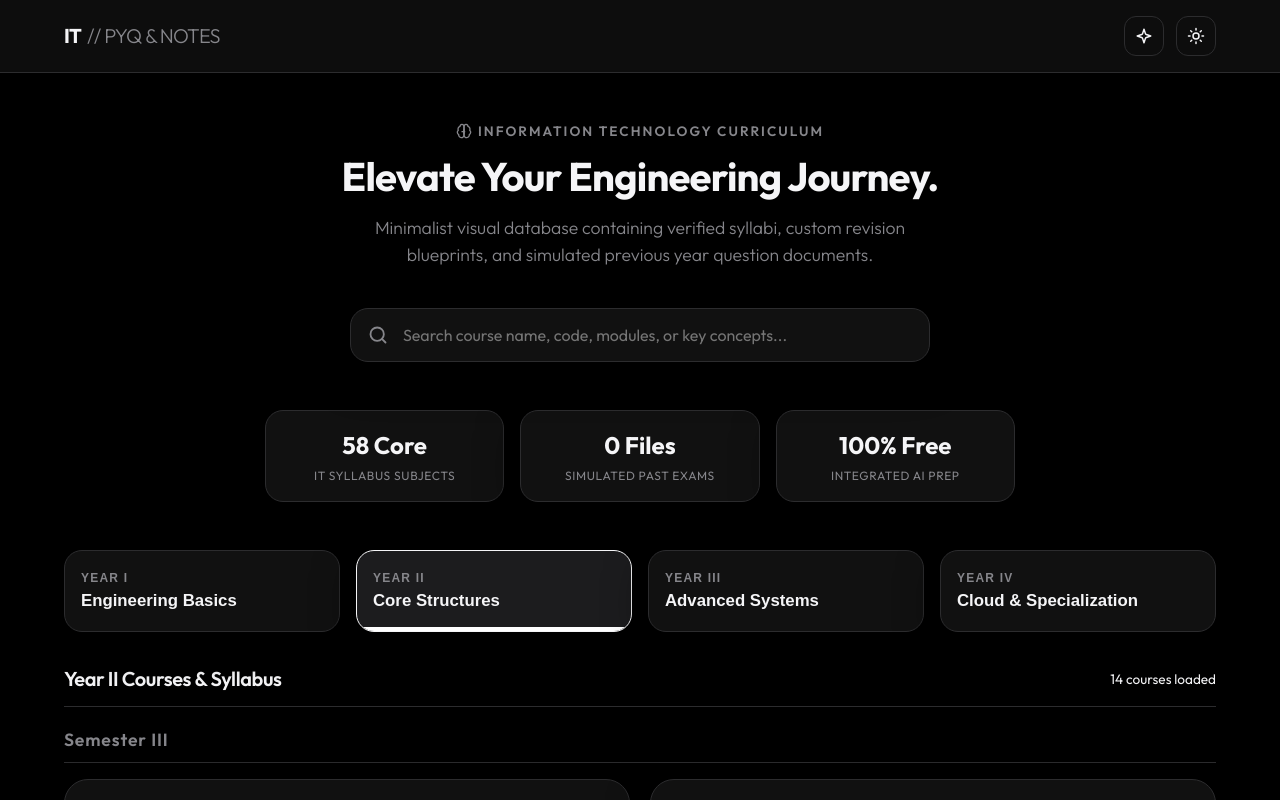
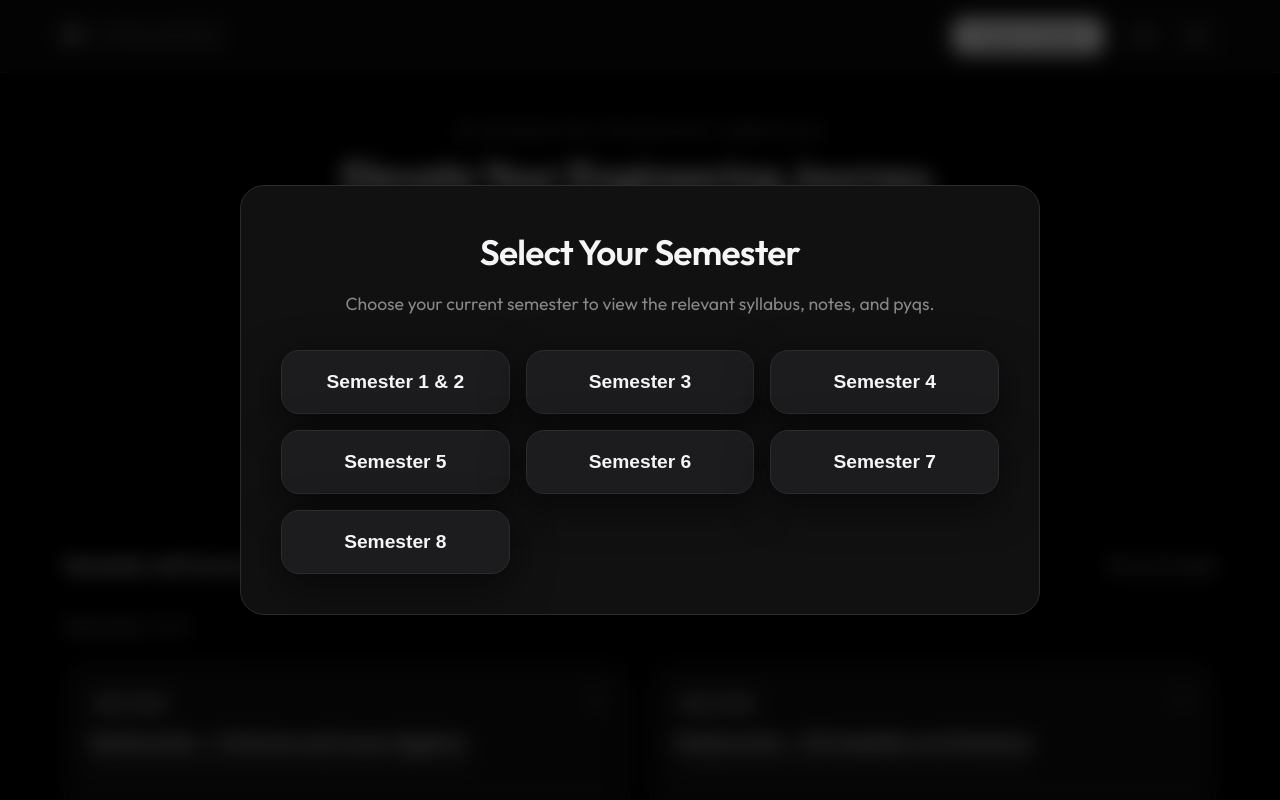
Before and after one commit to dp2005317/UIT-PYQ-AND-NOTES-WEB, a React (Vite) app: page / in a window 1280 px wide. Shown: the top 800 px of the page. Built offline with nearby package versions, Linux system fonts and the light colour scheme.

Commit message:
feat: add semester selection feature

```diff
--- a/src/App.tsx
+++ b/src/App.tsx
@@ -9,7 +9,7 @@ import './index.css';
 
 function App() {
   const [theme, setTheme] = useState<string>(localStorage.getItem('theme') || 'dark');
-  const [activeYear, setActiveYear] = useState<number>(2);
+  const [activeSemester, setActiveSemester] = useState<string | null>(localStorage.getItem('activeSemester') || null);
   const [searchQuery, setSearchQuery] = useState<string>('');
   const [selectedSubject, setSelectedSubject] = useState<Subject | null>(null);
   const [toastMessage, setToastMessage] = useState<string | null>(null);
@@ -18,6 +18,14 @@ function App() {
     document.documentElement.setAttribute('data-theme', theme);
     localStorage.setItem('theme', theme);
   }, [theme]);
+
+  useEffect(() => {
+    if (activeSemester) {
+      localStorage.setItem('activeSemester', activeSemester);
+    } else {
+      localStorage.removeItem('activeSemester');
+    }
+  }, [activeSemester]);
 
   const toggleTheme = () => {
     setTheme(prev => prev === 'dark' ? 'light' : 'dark');
@@ -34,12 +42,12 @@ function App() {
     const query = searchQuery.trim().toLowerCase();
     let list: Subject[] = [];
 
-    if (query) {
-      Object.values(SYLLABUS_DATA).forEach(y => {
-        list.push(...y);
-      });
-    } else {
-      list = SYLLABUS_DATA[activeYear] || [];
+    Object.values(SYLLABUS_DATA).forEach(y => {
+      list.push(...y);
+    });
+
+    if (!query && activeSemester) {
+      list = list.filter(sub => sub.semester === activeSemester);
     }
 
     if (!query) return list;
@@ -68,7 +76,29 @@ function App() {
         theme={theme}
         toggleTheme={toggleTheme}
         toggleSettings={() => {}} // Skipping full API config modal for now to keep it minimal as requested by rules
+        onChangeSemester={() => setActiveSemester(null)}
       />
+
+      {/* Semester Selection Overlay */}
+      {!activeSemester && (
+        <div className="semester-overlay">
+          <div className="semester-modal">
+            <h2>Select Your Semester</h2>
+            <p>Choose your current semester to view the relevant syllabus, notes, and pyqs.</p>
+            <div className="semester-grid">
+              {['I & II', 'III', 'IV', 'V', 'VI', 'VII', 'VIII'].map((sem, idx) => (
+                <button
+                  key={sem}
+                  className="semester-btn"
+                  onClick={() => setActiveSemester(sem)}
+                >
+                  Semester {sem === 'I & II' ? '1 & 2' : idx + 2}
+                </button>
+              ))}
+            </div>
+          </div>
+        </div>
+      )}
 
       <main className="app-container">
         <Hero
@@ -77,38 +107,9 @@ function App() {
           setSearchQuery={setSearchQuery}
         />
 
-        {!searchQuery.trim() && (
-          <div className="year-grid" id="year-tabs-container">
-            {[1, 2, 3, 4].map(year => {
-              const names: Record<number, string> = {
-                1: 'Engineering Basics',
-                2: 'Core Structures',
-                3: 'Advanced Systems',
-                4: 'Cloud & Specialization'
-              };
-              const numerals: Record<number, string> = {
-                1: 'Year I',
-                2: 'Year II',
-                3: 'Year III',
-                4: 'Year IV'
-              };
-              return (
-                <button
-                  key={year}
-                  className={`year-tab-button ${activeYear === year ? 'active' : ''}`}
-                  onClick={() => setActiveYear(year)}
-                >
-                  <span className="year-num">{numerals[year]}</span>
-                  <span className="year-name">{names[year]}</span>
-                </button>
-              );
-            })}
-          </div>
-        )}
-
         <div className="subjects-title-row">
           <h2 style={{ fontSize: '1.25rem' }}>
-            {searchQuery.trim() ? `Search Results for "${searchQuery.trim()}"` : `Year ${['I','II','III','IV'][activeYear-1]} Courses & Syllabus`}
+            {searchQuery.trim() ? `Search Results for "${searchQuery.trim()}"` : `Semester ${activeSemester === 'I & II' ? '1 & 2' : activeSemester} Courses & Syllabus`}
           </h2>
           <span className="text-secondary" style={{ fontSize: '0.85rem' }}>
             {subjects.length} courses loaded
--- a/src/components/Header.tsx
+++ b/src/components/Header.tsx
@@ -4,9 +4,10 @@ interface HeaderProps {
   theme: string;
   toggleTheme: () => void;
   toggleSettings: (open: boolean) => void;
+  onChangeSemester: () => void;
 }
 
-export const Header: React.FC<HeaderProps> = ({ theme, toggleTheme, toggleSettings }) => {
+export const Header: React.FC<HeaderProps> = ({ theme, toggleTheme, toggleSettings, onChangeSemester }) => {
   return (
     <header className="site-header">
       <div className="header-inner">
@@ -17,6 +18,9 @@ export const Header: React.FC<HeaderProps> = ({ theme, toggleTheme, toggleSettin
         </div>
 
         <div className="header-actions">
+          <button className="btn-primary" onClick={onChangeSemester} style={{ marginRight: '8px' }}>
+            Change Semester
+          </button>
           <button className="btn-icon" onClick={() => toggleSettings(true)} title="Configure Gemini API Settings">
             <svg width="18" height="18" viewBox="0 0 24 24" fill="none" stroke="currentColor" strokeWidth="2" strokeLinecap="round" strokeLinejoin="round"><path d="m12 3-1.912 5.813a2 2 0 0 1-1.275 1.275L3 12l5.813 1.912a2 2 0 0 1 1.275 1.275L12 21l1.912-5.813a2 2 0 0 1 1.275-1.275L21 12l-5.813-1.912a2 2 0 0 1-1.275-1.275L12 3Z" /></svg>
           </button>
--- a/src/index.css
+++ b/src/index.css
@@ -1098,3 +1098,74 @@ h1, h2, h3, h4 {
     max-width: 100%;
   }
 }
+
+/* Semester Selection Overlay */
+.semester-overlay {
+  position: fixed;
+  top: 0;
+  left: 0;
+  width: 100vw;
+  height: 100vh;
+  background-color: rgba(0, 0, 0, 0.7);
+  backdrop-filter: blur(10px);
+  -webkit-backdrop-filter: blur(10px);
+  z-index: 9999;
+  display: flex;
+  align-items: center;
+  justify-content: center;
+}
+
+.semester-modal {
+  background-color: var(--bg-secondary);
+  border: 1px solid var(--border-color);
+  border-radius: var(--border-radius-lg);
+  padding: 40px;
+  max-width: 800px;
+  width: 90%;
+  text-align: center;
+  box-shadow: 0 25px 50px rgba(0,0,0,0.25);
+  animation: modalPop 0.4s cubic-bezier(0.16, 1, 0.3, 1);
+}
+
+@keyframes modalPop {
+  0% { opacity: 0; transform: scale(0.95) translateY(20px); }
+  100% { opacity: 1; transform: scale(1) translateY(0); }
+}
+
+.semester-modal h2 {
+  font-size: 2.2rem;
+  margin-bottom: 12px;
+  color: var(--text-primary);
+}
+
+.semester-modal p {
+  color: var(--text-secondary);
+  margin-bottom: 32px;
+  font-size: 1.1rem;
+}
+
+.semester-grid {
+  display: grid;
+  grid-template-columns: repeat(auto-fit, minmax(180px, 1fr));
+  gap: 16px;
+}
+
+.semester-btn {
+  background-color: var(--bg-tertiary);
+  border: 1px solid var(--border-color);
+  color: var(--text-primary);
+  padding: 20px 16px;
+  font-size: 1.2rem;
+  font-weight: 600;
+  border-radius: var(--border-radius);
+  cursor: pointer;
+  transition: all 0.25s var(--transition-easing);
+  box-shadow: var(--card-shadow);
+}
+
+.semester-btn:hover {
+  background-color: var(--text-primary);
+  color: var(--bg-secondary);
+  transform: translateY(-3px);
+  border-color: var(--text-primary);
+}
```
